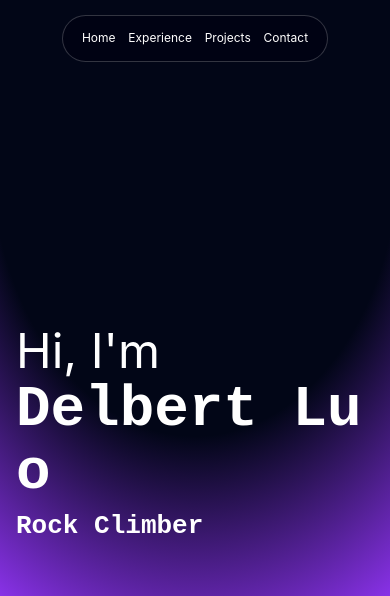
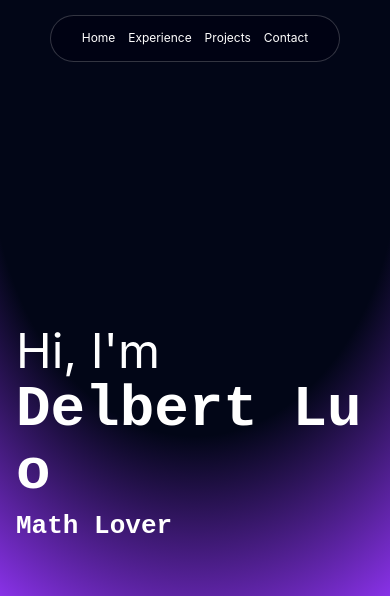
Before and after one commit to del8527/delberter, a React (Vite) app: page / in a window 390 px wide. Shown: the top 596 px of the page. Built offline with nearby package versions, Linux system fonts and the light colour scheme.

Commit message:
website 1.0 done

```diff
--- a/src/components/Footer/Footer.tsx
+++ b/src/components/Footer/Footer.tsx
@@ -4,13 +4,25 @@ import { FaLinkedinIn, FaGithub } from "react-icons/fa";
 function Footer() {
   return (
     <div className={styles.Footer} id="contact">
-      <a href="mailto: d45luo@uwaterloo.ca">
+      <a
+        href="mailto: d45luo@uwaterloo.ca"
+        target="_blank"
+        rel="noreferrer noopener"
+      >
         <MdEmail size="2em" className={styles.Footer__icon} />
       </a>
-      <a href="https://www.linkedin.com/in/delbertluo/">
+      <a
+        href="https://www.linkedin.com/in/delbertluo/"
+        target="_blank"
+        rel="noreferrer noopener"
+      >
         <FaLinkedinIn size="2em" className={styles.Footer__icon} />
       </a>
-      <a href="https://github.com/del8527">
+      <a
+        href="https://github.com/del8527"
+        target="_blank"
+        rel="noreferrer noopener"
+      >
         <FaGithub size="2em" className={styles.Footer__icon} />
       </a>
     </div>
--- a/src/components/HackedText/AutoHackedTexts/AutoHackedTexts.tsx
+++ b/src/components/HackedText/AutoHackedTexts/AutoHackedTexts.tsx
@@ -18,7 +18,7 @@ function AutoHackedTexts({ texts, characterStyles }: IAutoHackedTextsProps) {
 
         return previousIndex + 1;
       });
-    }, 3000);
+    }, 2500);
 
     return () => {
       clearInterval(interval);
--- a/src/components/Header/Header.module.scss
+++ b/src/components/Header/Header.module.scss
@@ -14,16 +14,17 @@
   justify-content: center;
 
   &__navbar {
+    width: 400px;
     display: flex;
+    align-items: center;
+    justify-content: center;
+    gap: 1.8rem;
+
     height: 2.8rem;
-    gap: 1.4rem;
-
     list-style: none;
     z-index: 100;
-    display: flex;
     overflow: hidden;
     position: relative;
-    align-items: center;
     pointer-events: all;
     border-radius: 1.6rem;
     background: rgba(1, 3, 20, 0.95);
@@ -51,6 +52,7 @@
 
 @media (max-width: 599px) {
   .Navigation__navbar {
+    width: 250px;
     gap: 0.8rem;
     padding: 0 1.2rem;
     font-size: 12px;
@@ -58,6 +60,7 @@
 }
 @media (min-width: 600px) and (max-width: 999px) {
   .Navigation__navbar {
+    width: 300px;
     gap: 1rem;
     padding: 0 1.4rem;
     font-size: 14px;
--- a/src/components/Header/Header.tsx
+++ b/src/components/Header/Header.tsx
@@ -1,3 +1,4 @@
+import HoverHackedText from "../HackedText/HoverHackedText";
 import styles from "./Header.module.scss";
 function Header() {
   return (
@@ -6,22 +7,22 @@ function Header() {
         <ul className={styles.Navigation__navbar}>
           <li className={styles.Navigation__item}>
             <a href="#hero" className={styles.Navigation__item__link}>
-              Home
+              <HoverHackedText text="Home" />
             </a>
           </li>
           <li className={styles.Navigation__item}>
             <a href="#experience" className={styles.Navigation__item__link}>
-              Experience
+              <HoverHackedText text="Experience" />
             </a>
           </li>
           <li className={styles.Navigation__item}>
             <a href="#projects" className={styles.Navigation__item__link}>
-              Projects
+              <HoverHackedText text="Projects" />
             </a>
           </li>
           <li className={styles.Navigation__item}>
             <a href="#contact" className={styles.Navigation__item__link}>
-              Contact
+              <HoverHackedText text="Contact" />
             </a>
           </li>
         </ul>
--- a/src/components/Hero/Hero.tsx
+++ b/src/components/Hero/Hero.tsx
@@ -25,8 +25,9 @@ function Hero() {
             texts={[
               "Third Year @ UWaterloo",
               "Software Engineer",
+              "Math Lover",
               "Rock Climber",
-              "Math Lover",
+              "Badminton Player",
             ]}
             characterStyles={
               {
```
